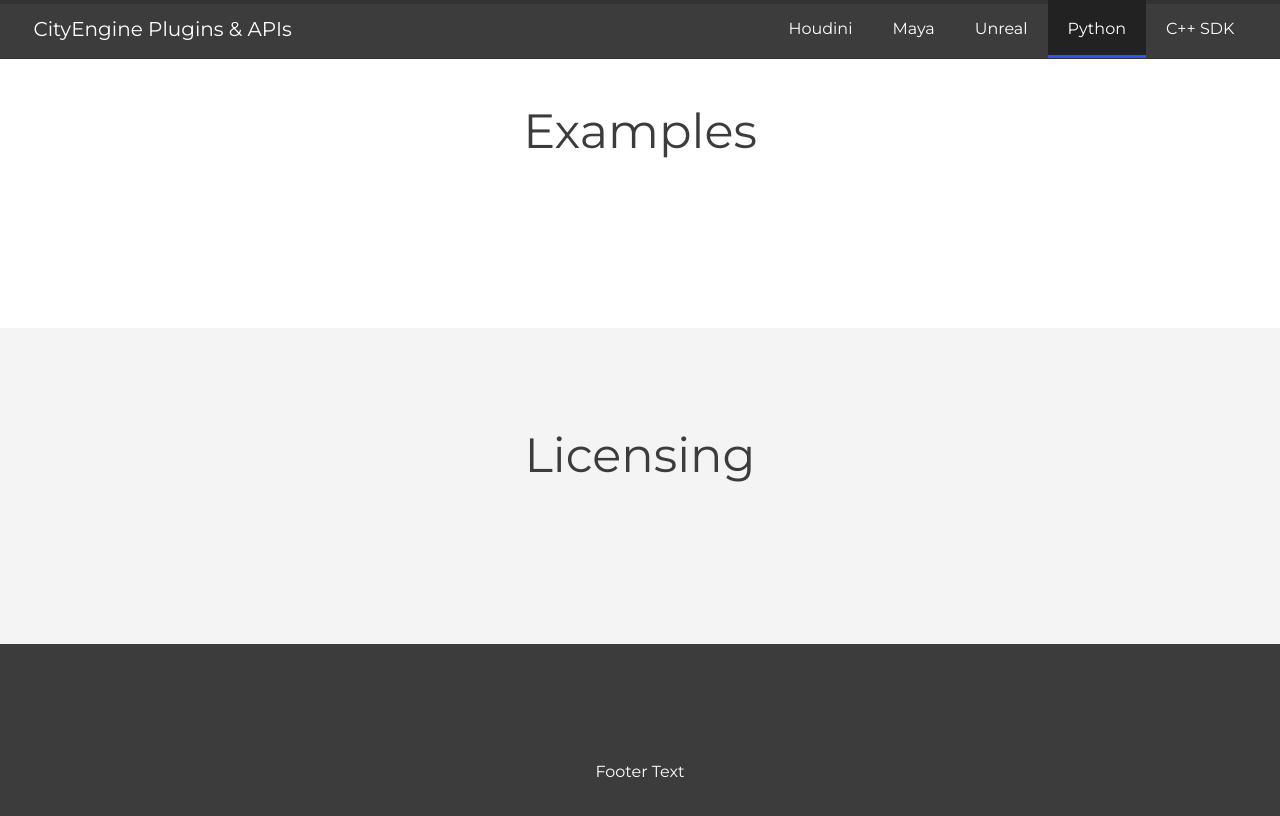
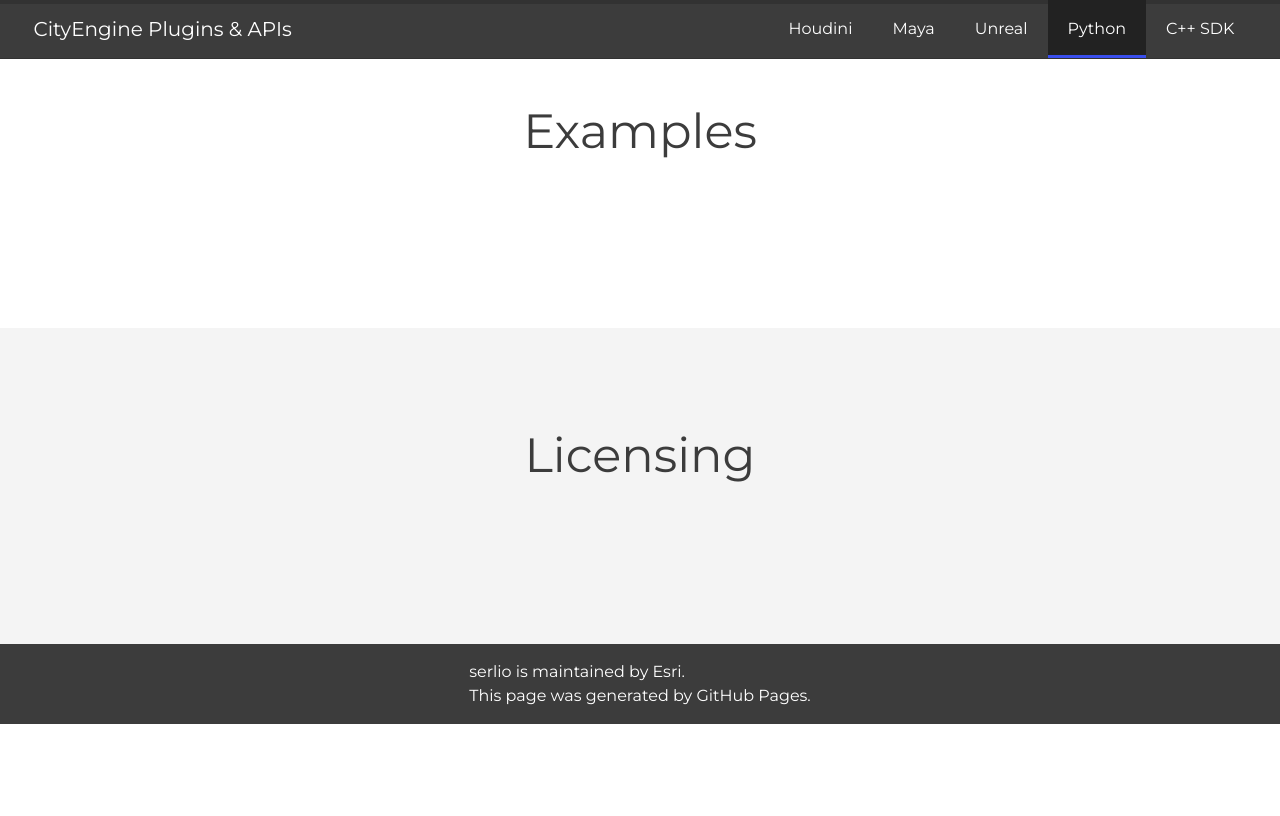
Before and after one commit to Esri/cityengine, a Jekyll site: the page built from _plugins/pyprt.md, in a window 1280 px wide and 900 px high, scrolled down 2009 px. Shown: the top 816 px of the window. Built offline with Jekyll 4.4.1, drawn with Linux system fonts in a browser that asks for light colours; after the commit the page ends 2733 px from its top, so only the background shows below that.

Commit message:
footer styles added

```diff
--- a/_layouts/detail.html
+++ b/_layouts/detail.html
@@ -115,7 +115,8 @@
 
     <section class="darkgrey footer">
       <div class="content vertical center">
-        <p class="white">Footer Text</p>
+        <p class="white">serlio is maintained by Esri.</br>
+This page was generated by GitHub Pages.</p>
       </div>
     </section>
 
--- a/_sass/main.scss
+++ b/_sass/main.scss
@@ -395,3 +395,7 @@ nav{
       padding-top: 3px;
       text-transform: uppercase;
     }
+
+.footer{
+  padding: 0;
+}
```
Also changed, not shown: 6 other files.
